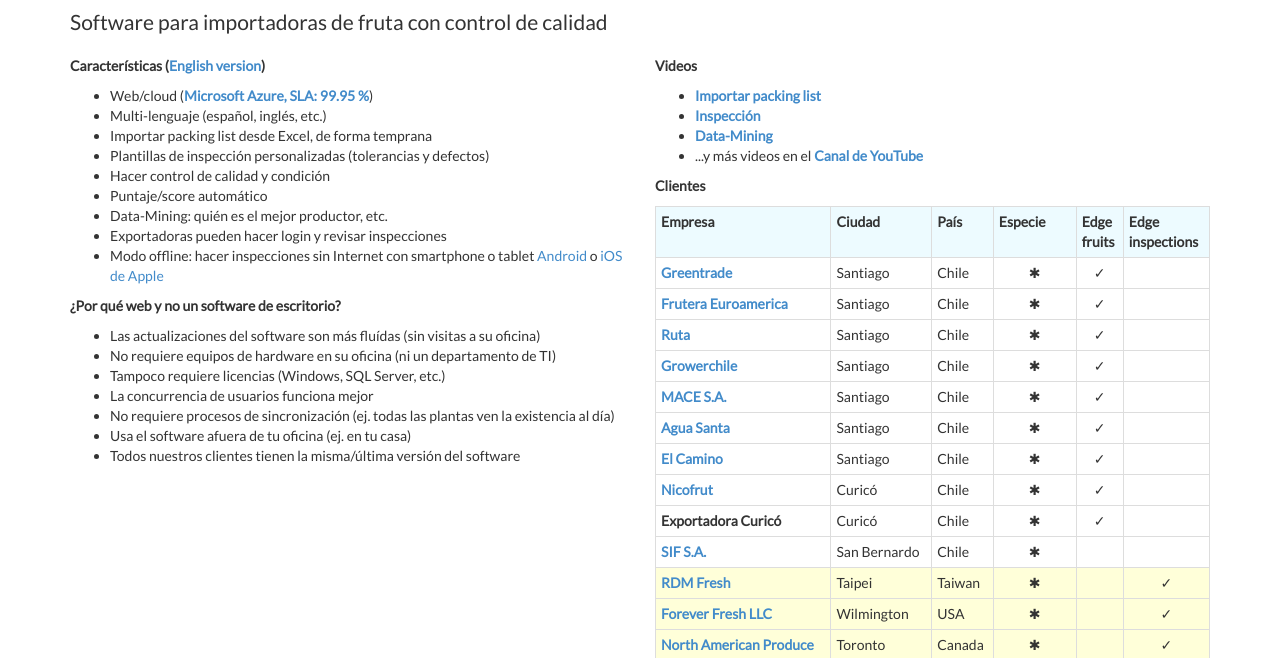
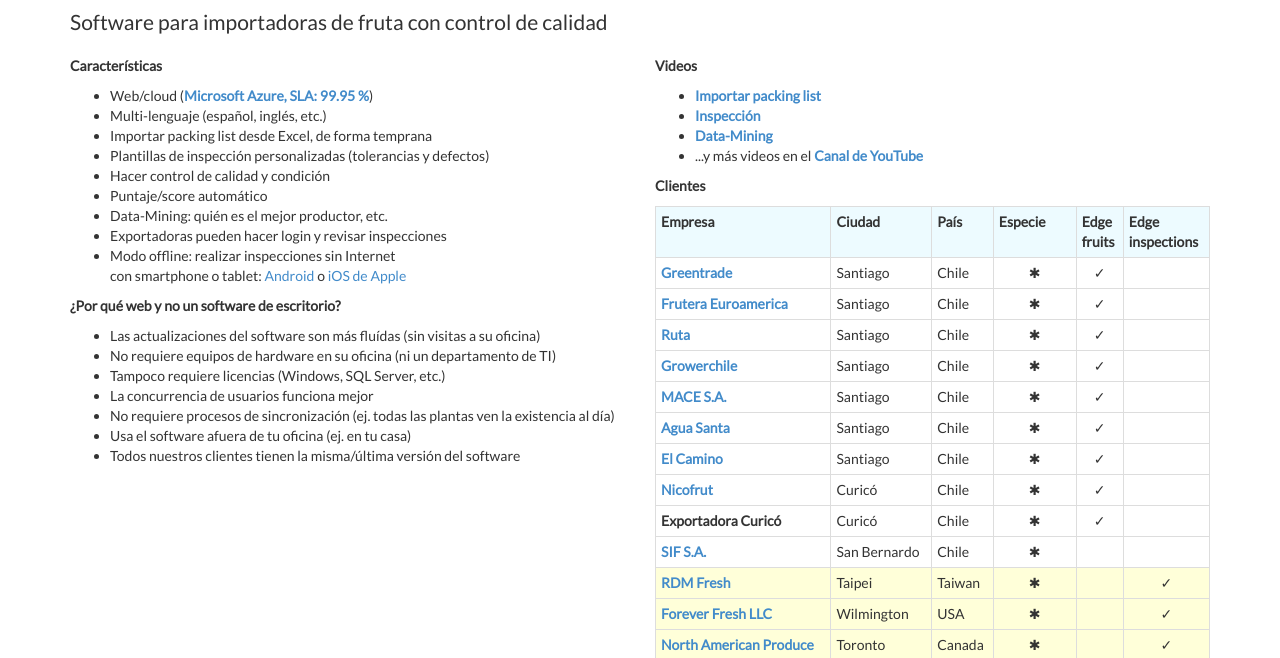
Before and after one commit to germanger/edge-website, a plain HTML site: page quality/index.html in a window 1280 px wide. Shown: the part 116-774 px from the top of the page. Drawn offline with Linux system fonts and the light colour scheme.

Commit message:
Update index.html

```diff
--- a/quality/index.html
+++ b/quality/index.html
@@ -39,7 +39,7 @@
         </div>
         <div class="row">
             <div class="col-md-6">
-                <p><strong>Características (<a href="index-en.html">English version</a>)</strong></p>
+                <p><strong>Características</strong></p>
                 <ul>
                     <li>Web/cloud (<a href="https://azure.microsoft.com/en-us/" target="_blank"><strong>Microsoft Azure, SLA: 99.95 %</strong></a>)</li>
                     <li>Multi-lenguaje (español, inglés, etc.)</li>
@@ -49,7 +49,7 @@
                     <li>Puntaje/score automático</li>
                     <li>Data-Mining: quién es el mejor productor, etc.</li>
                     <li>Exportadoras pueden hacer login y revisar inspecciones</li>
-                    <li>Modo offline: hacer inspecciones sin Internet con smartphone o tablet <a href="https://play.google.com/store/apps/details?id=cl.manger.edgeinspections" target="_blank">Android</a> o <a href="https://apps.apple.com/us/app/edge-inspections/id1488874661?ls=1" target="_blank">iOS de Apple</a></li>
+                    <li>Modo offline: realizar inspecciones sin Internet <br/>con smartphone o tablet: <a href="https://play.google.com/store/apps/details?id=cl.manger.edgeinspections" target="_blank">Android</a> o <a href="https://apps.apple.com/us/app/edge-inspections/id1488874661?ls=1" target="_blank">iOS de Apple</a></li>
                 </ul>
                 <p><strong>¿Por qué web y no un software de escritorio?</strong></p>
                 <ul>
```
